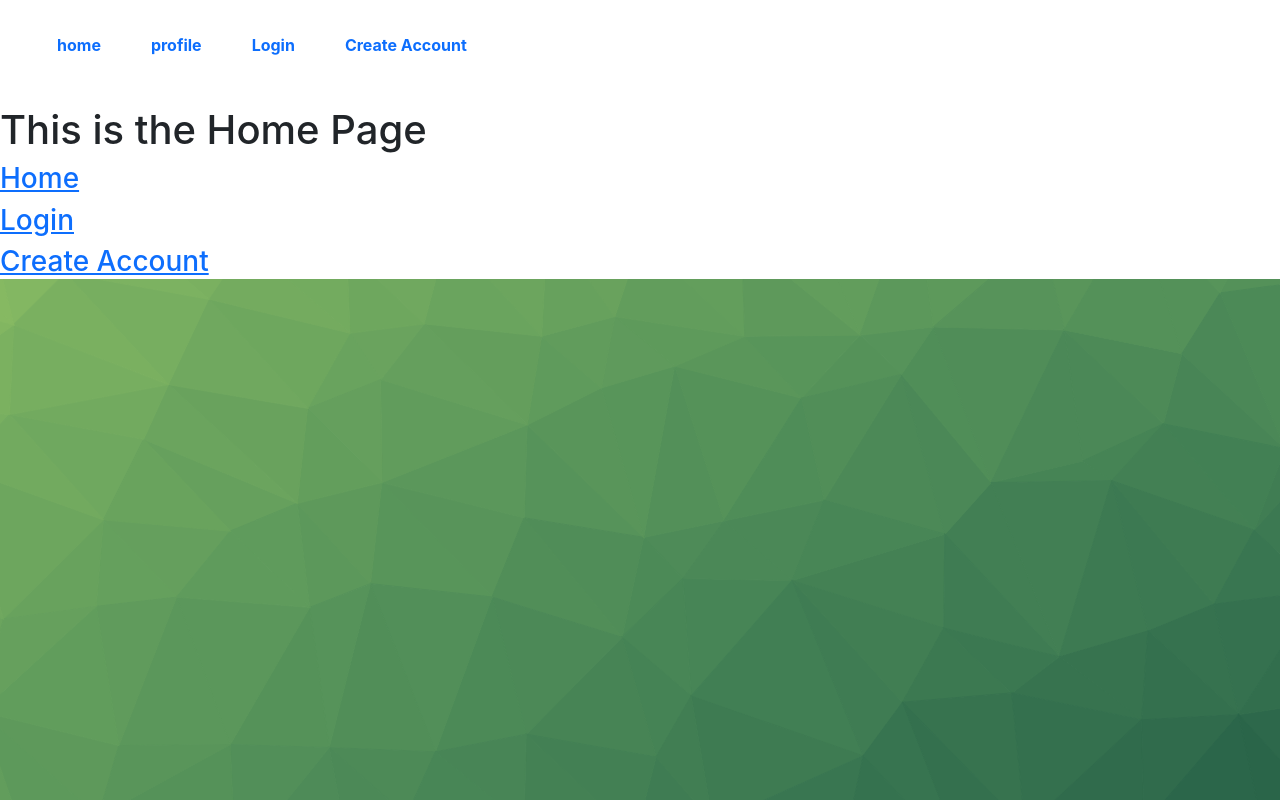
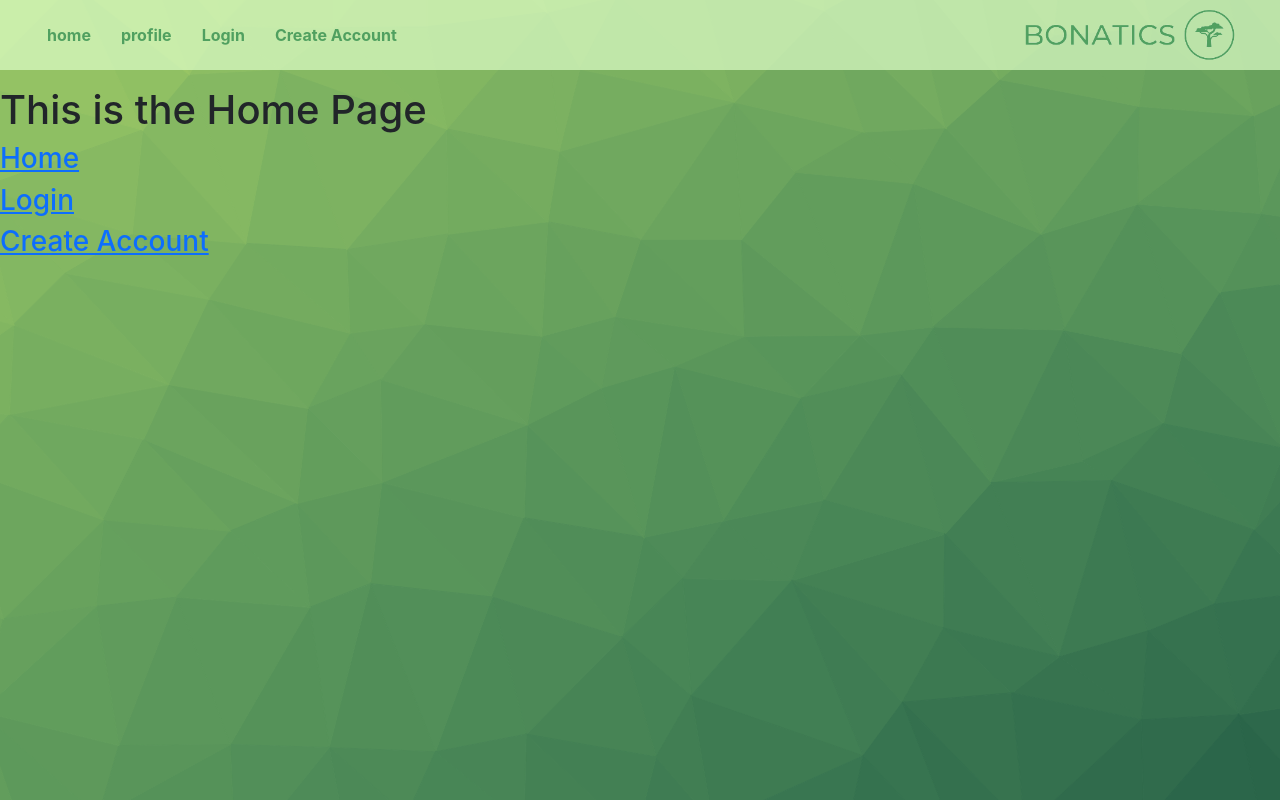
Before and after one commit to SotoTheMayor/bonatics, a React (Create React App) app in the folder client/: page / in a window 1280 px wide. Shown: the top 800 px of the page. Built offline with nearby package versions, Linux system fonts and the light colour scheme.

Commit message:
first draft of header

```diff
--- a/client/src/App.css
+++ b/client/src/App.css
@@ -1,9 +1,14 @@
+
 :root {
+  overflow: hidden;
+}
+
+#root {
   background-image: url(./images/background.svg);
   background-repeat: no-repeat;
   background-position: center;
   background-size: cover;
-  height: 120%;
+  height: 120vh;
   overflow: hidden;
 }
 
@@ -11,17 +16,34 @@
   text-align: center;
 }
 
+header {
+  height: fit-content;
+  background-color: rgba(223, 255, 202, 0.692);
+}
+
 .navbar {
   text-decoration: none;
+  color: #50a060;
+}
+
+.navbar:hover {
+  color: rgb(33, 70, 9);
 }
 
 li {
   display: inline-block;
-  margin: 25px;
+  margin: 15px;
   font-weight: bolder;
   list-style-type: none;
 }
 
+.logo {
+  float: right;
+  margin-top: 10px;
+  width: 300px;
+  height: 50px;
+  object-fit: cover;
+}
 
 /* .App-logo {
   height: 40vmin;
--- a/client/src/components/Header/index.js
+++ b/client/src/components/Header/index.js
@@ -1,5 +1,6 @@
 import React from 'react';
 import { Link } from 'react-router-dom';
+import logo from '../../images/logo-no-bg.png'
 
 import Auth from '../../utils/auth';
 
@@ -27,6 +28,7 @@ const Header = () => {
                         </>
                     )}
 
+            <img className='logo' src={logo} alt='logo' />
             </ul>
         </header>
     )
```
Also changed, not shown: client/src/images/logo-no-bg.png (added).
